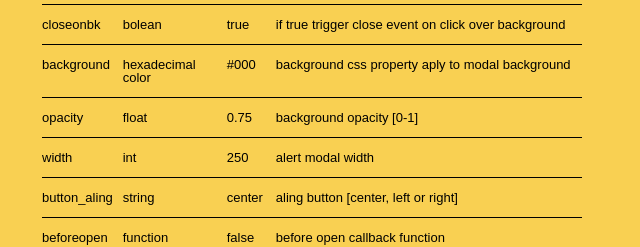
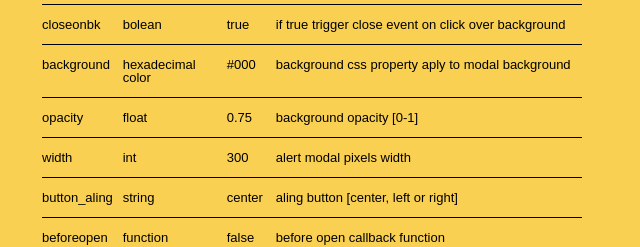
Before and after one commit to dieg0v/ealert, a plain HTML site: page index.html in a window 1280 px wide. Shown: the part 1540-1787 px from the top of the page, 0-640 px from the left. Drawn offline with nearby package versions, Linux system fonts and the light colour scheme; a web font is replaced by a local one.

Commit message:
fix default modal width

```diff
--- a/index.html
+++ b/index.html
@@ -177,8 +177,8 @@ $.ealert('Lorem ipsum dolor sit amet.',{
 				<tr>
 					<td>width</td>
 					<td>int</td>
-					<td>250</td>
-					<td>alert modal width</td>
+					<td>300</td>
+					<td>alert modal pixels width</td>
 				</tr>
 				<tr>
 					<td>button_aling</td>
```
